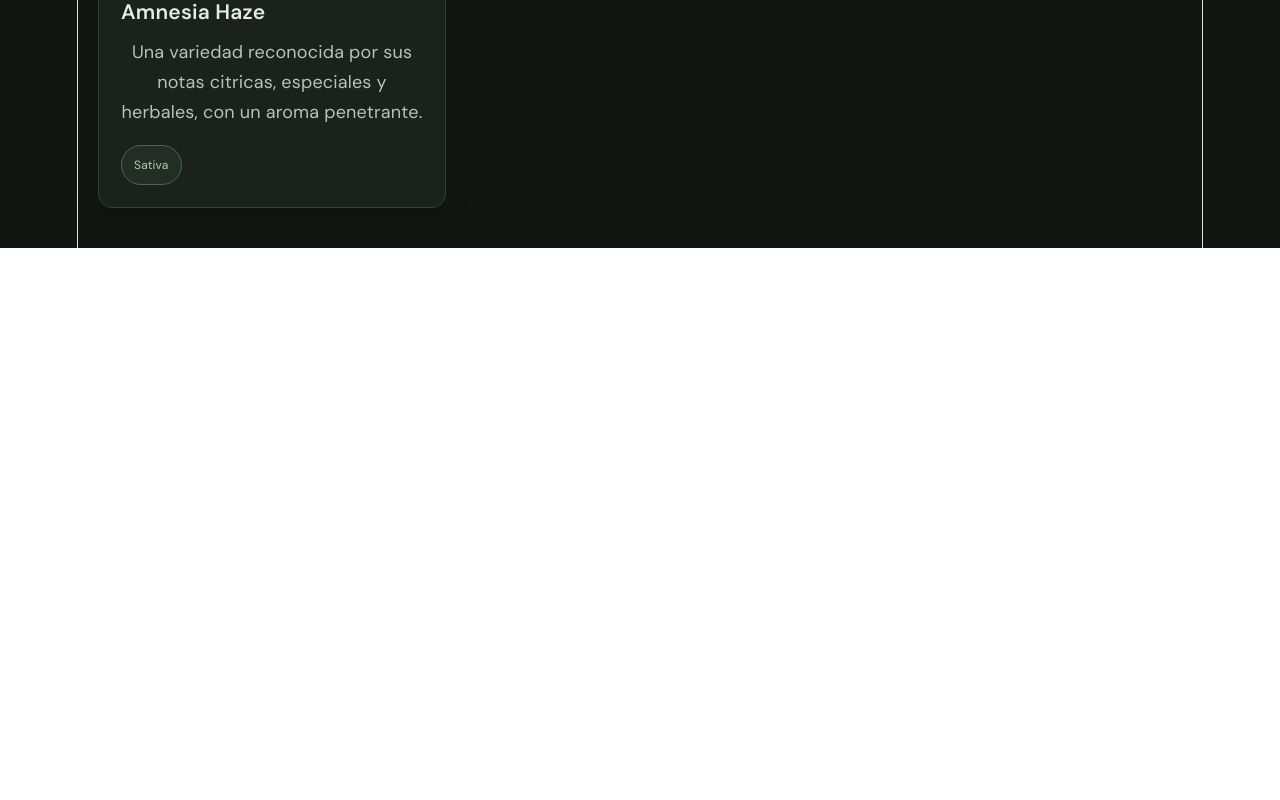
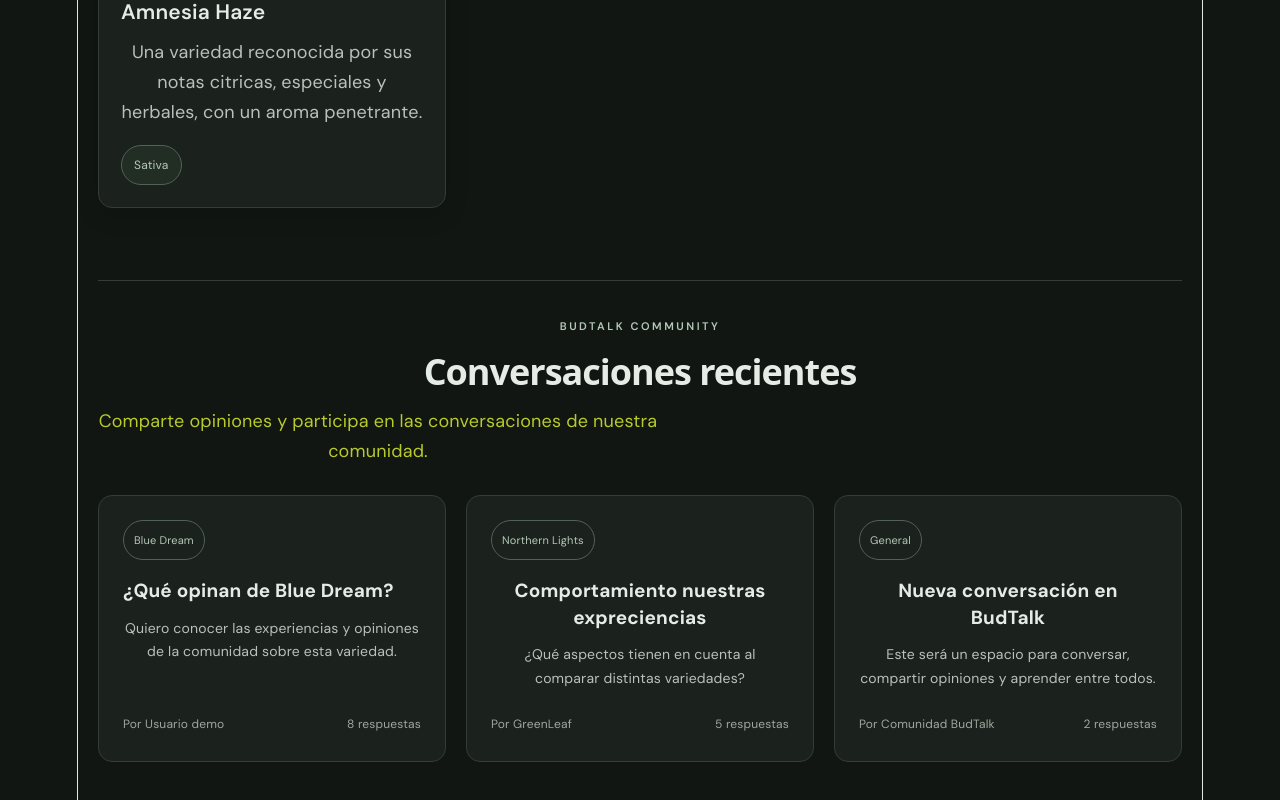
Before and after one commit to Acourtt/BudTalk, a React (Vite) app in the folder BudTalk/: page / in a window 1280 px wide. Shown: the part 2772-3572 px from the top of the page. Before the commit the page ends 3020 px from the top, so only its background shows below. Built offline with nearby package versions, Linux system fonts and the light colour scheme.

Commit message:
style: refine community feed cards

```diff
--- a/BudTalk/src/App.css
+++ b/BudTalk/src/App.css
@@ -431,3 +431,124 @@ section p {
     height: 240px;
   }
 }
+
+.community-section {
+  margin: 72px 0 40px;
+  padding-top: 32px;
+  border-top: 1px solid #343d38;
+}
+
+.community-eyebrow {
+  margin: 0 0 12px;
+  color: #b5c9b8;
+  font-size: 11px;
+  font-weight: 600;
+  letter-spacing: 2.5px;
+}
+
+.community-section h2 {
+  margin: 0 0 12px;
+  color: #e5ebe5;
+  font-size: clamp(26px, 3vw, 36px);
+  font-weight: 700;
+  letter-spacing: -1px;
+}
+
+.community-description {
+  max-width: 560px;
+  margin: 0;
+  color: #b8cb2a;
+  line-height: 1.7;
+}
+
+.post-list {
+  display: grid;
+  grid-template-columns: repeat(3, minmax(0, 1fr));
+  gap: 20px;
+  margin-top: 28px;
+}
+
+.post-card {
+  display: flex;
+  flex-direction: column;
+  align-items: flex-start;
+  min-width: 0;
+  padding: 24px;
+  border: 1px solid #343d38;
+  border-radius: 14px;
+  background-color: #1b211c;
+  transition:
+    tranform 0.2s ease,
+    border-color 0.2s ease,
+    box-shadow 0.2s ease;
+  ;
+}
+
+.post-card:hover {
+  transform: translateY(-4px);
+  border-color: #6c8570;
+  box-shadow: 0 12px 28px rgb(0 0 0 / 18%);
+}
+
+.post-strain {
+  display: inline-block;
+  margin-bottom: 18px;
+  padding: 6px 10px;
+  border: 1px solid #526256;
+  border-radius: 999px;
+  color: #b5c9b8;
+  font-size: 11px;
+}
+
+.post-card h3 {
+  margin: 0 0 12px;
+  color: #e5ebe5;
+  font-size: 19px;
+  line-height: 1.4;
+}
+
+.post-card p {
+  margin: 0;
+  color: #b8c2ba;
+  font-size: 14px;
+  line-height: 1.7;
+}
+
+.post-footer {
+  display: flex;
+  flex-wrap: wrap;
+  justify-content: space-between;
+  gap: 10px;
+  width: 100%;
+  margin-top: auto;
+  padding-top: 20px;
+  color: #9da99f;
+  font-size: 12px;
+}
+
+
+/* responsive community feed */
+
+
+@media (max-width: 950px) {
+  .post-list {
+    grid-template-columns: repeat(2, minmax(0, 1fr));
+  }
+}
+
+@media (max-width: 600px) {
+  .community-section {
+    margin-top: 48px;
+    padding-top: 24px;
+  }
+
+  .post-list {
+    grid-template-columns: 1fr;
+    gap: 16px;
+  }
+
+  .post-card {
+    min-height: 240px;
+    padding: 20px;
+  }
+}
--- a/BudTalk/src/App.jsx
+++ b/BudTalk/src/App.jsx
@@ -2,6 +2,7 @@ import { useState } from "react";
 import "./App.css";
 import CategoryFilter from "./Components/CategoryFilter";
 import StrainList from "./Components/StrainList";
+import CommunityFeed from "./Components/CommunityFeed";
 
 function App() {
   const [category, setCategory] = useState("all");
@@ -100,6 +101,8 @@ function App() {
 
         <StrainList categoryActive={category} />
       </div>
+
+      <CommunityFeed />
     </main>
   );
 }
--- /dev/null
+++ b/BudTalk/src/Components/CommunityFeed.jsx
@@ -0,0 +1,65 @@
+function CommunityFeed() {
+    const posts = [
+        {
+            id: 1,
+            title: "¿Qué opinan de Blue Dream?",
+            content:
+                "Quiero conocer las experiencias y opiniones de la comunidad sobre esta variedad.",
+            author: "Usuario demo",
+            strain: "Blue Dream",
+            replies: 8,
+        },
+        {
+            id: 2,
+            title: "Comportamiento nuestras expreciencias",
+            content:
+                "¿Qué aspectos tienen en cuenta al comparar distintas variedades?",
+            author: "GreenLeaf",
+            strain: "Northern Lights",
+            replies: 5,
+        },
+        {
+            id: 3,
+            title: "Nueva conversación en BudTalk",
+            content:
+                "Este será un espacio para conversar, compartir opiniones y aprender entre todos.",
+            author: "Comunidad BudTalk",
+            strain: "General",
+            replies: 2,
+        }
+    ];
+
+    return (
+        <section className="community-section" id="comunidad">
+            <p className="community-eyebrow">BUDTALK COMMUNITY</p>
+
+
+            <h2>Conversaciones recientes</h2>
+
+            <p className="community-description">
+                Comparte opiniones y participa en las conversaciones
+                de nuestra comunidad.
+            </p>
+
+            <div className="post-list">
+                {posts.map((post) => (
+                    <article className="post-card" key={post.id}>
+                        <span className="post-strain">{post.strain}</span>
+
+                        <h3>{post.title}</h3>
+
+                        <p>{post.content}</p>
+
+                        <div className="post-footer">
+                            <span>Por {post.author}</span>
+                            <span>{post.replies} respuestas</span>
+                        </div>
+                    </article>
+                ))}
+            </div>
+        </section>
+    );
+}
+
+
+export default CommunityFeed;
```
